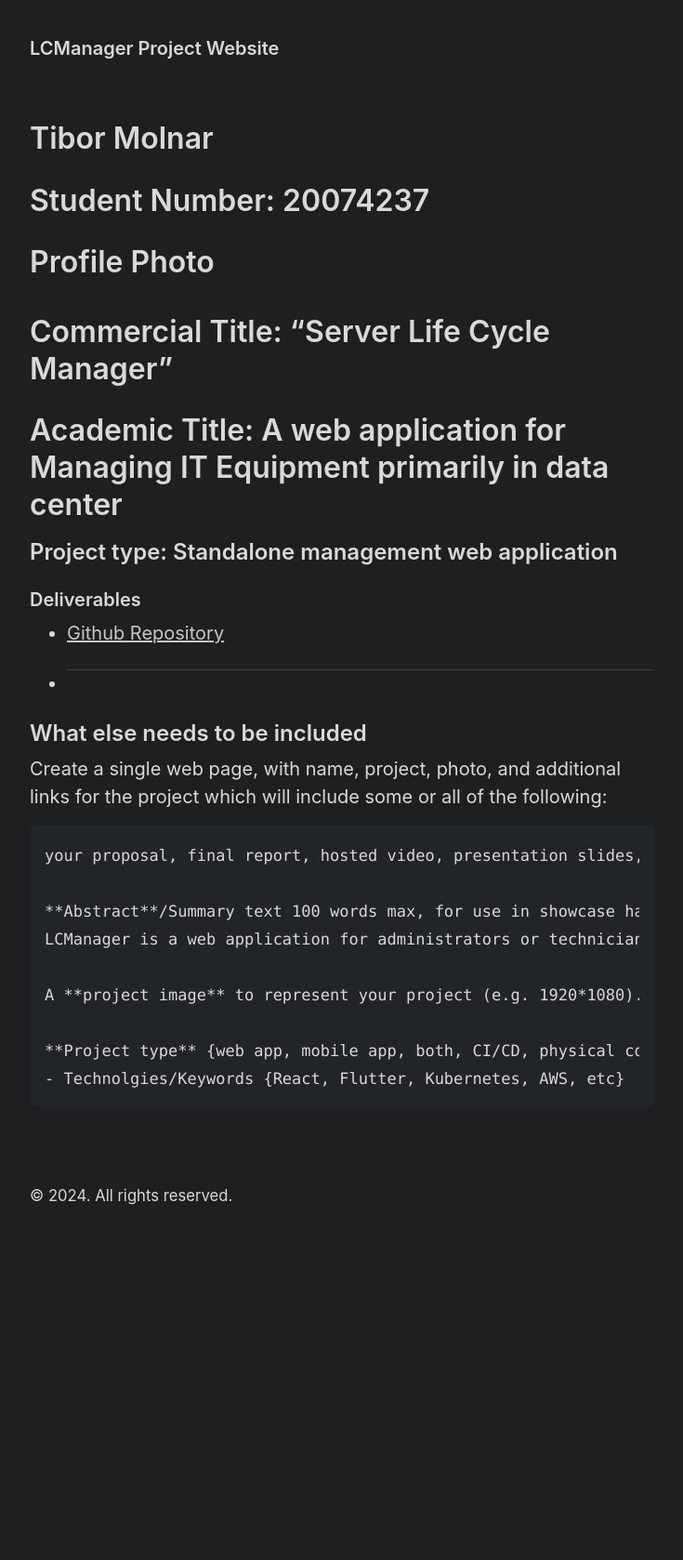
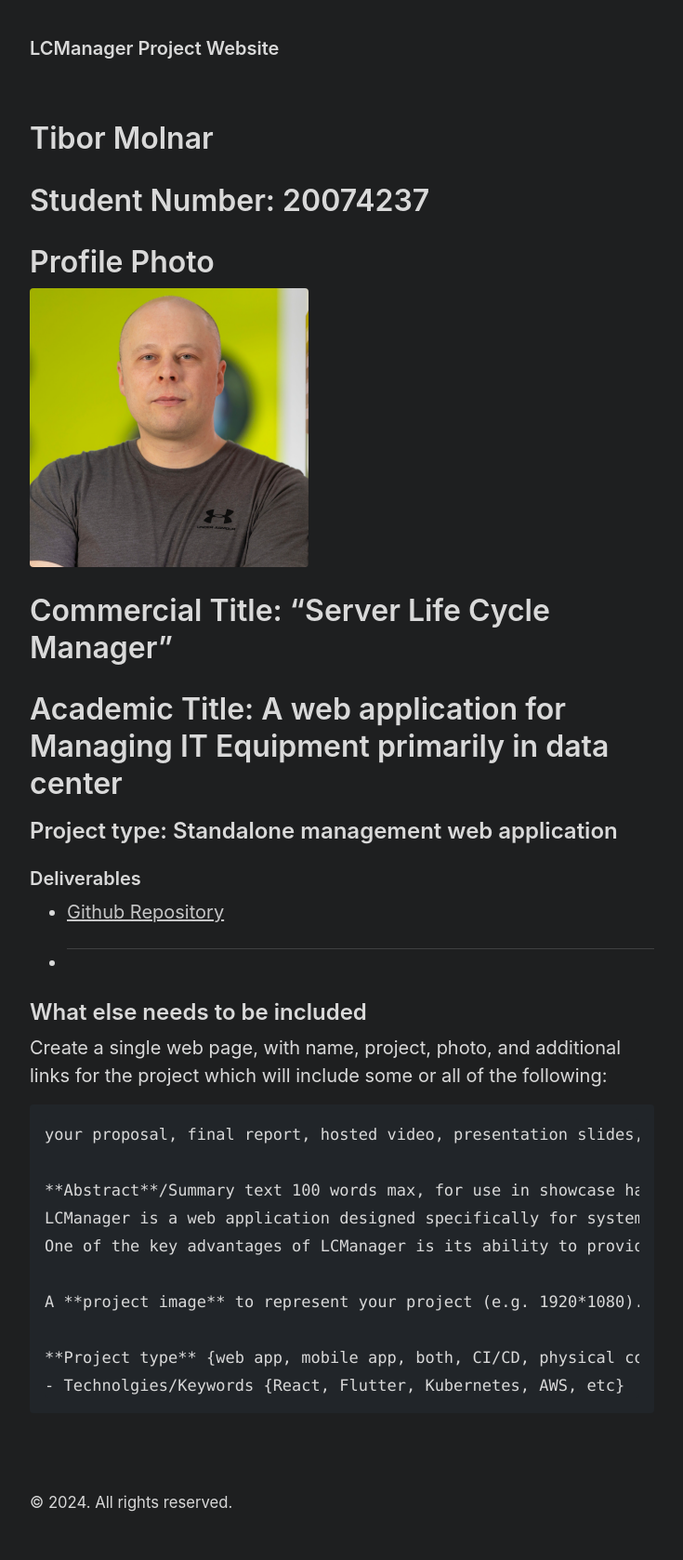
Before and after one commit to csibman27/csibman27.github.io, a Jekyll site: the page built from _posts/2024-02-06-introduction.md, in a window 1280 px wide. Shown: the whole page at 93% size, without its empty margins (272-1007 px from the left). Built offline with Jekyll 4.4.1, drawn with Linux system fonts in a browser that asks for light colours; before the commit the page ends 1348 px from its top, so only the background shows below that.

Commit message:
pic route added to conf

```diff
--- a/_posts/2024-02-06-introduction.md
+++ b/_posts/2024-02-06-introduction.md
@@ -5,7 +5,7 @@ title: Tibor Molnar
 
 # Student Number: 20074237
 # Profile Photo
-![](/_posts/tmolnar.png)
+![](/assets/img/tmolnar.png)
 
 # Commercial Title: “Server Life Cycle Manager”
 # Academic Title: A web application for Managing IT Equipment primarily in data center
@@ -27,7 +27,8 @@ Create a single web page, with name, project, photo, and additional links for th
     your proposal, final report, hosted video, presentation slides, link to site or app download, deployment instructions, Slack, Trello, github repos used in the project, link to application, etc.
 
     **Abstract**/Summary text 100 words max, for use in showcase handbook.
-    LCManager is a web application for administrators or technicians to manage, plan, and execute servers and software lifecycles. It solves some of the problems system administrators are facing in an on-premises server room every day such as, the visibility of all servers lifecycle stage and age. The software would bring in an oragnized catalog which would indicate all the factors when the server needs to be updated or disposed or any other action.
+    LCManager is a web application designed specifically for system administrators to efficiently handle the management and execution of server and software lifecycles. By addressing usual challenges faced in on-premises server rooms, this application offers viable solution to enhance operational efficiency.
+    One of the key advantages of LCManager is its ability to provide administrators with a centralized view of all servers' lifecycle stages and ages. This feature offers invaluable visibility, ensuring that critical information is available and easily accessible. Moreover, LCManager introduces a catalog that enables administrators to identify crucial factors pertaining to server updates, disposals, and other necessary actions.
 
     A **project image** to represent your project (e.g. 1920*1080). i.e. a visual poster. This could be a screenshot or a composition of many screenshots. System diagram, logos for key technologies used (Quick tip: capture some screens, crop and paste onto a Powerpoint slide width 1920, height 1080, and export as .png). Treat it like a poster! Use a background or border.
 
```
